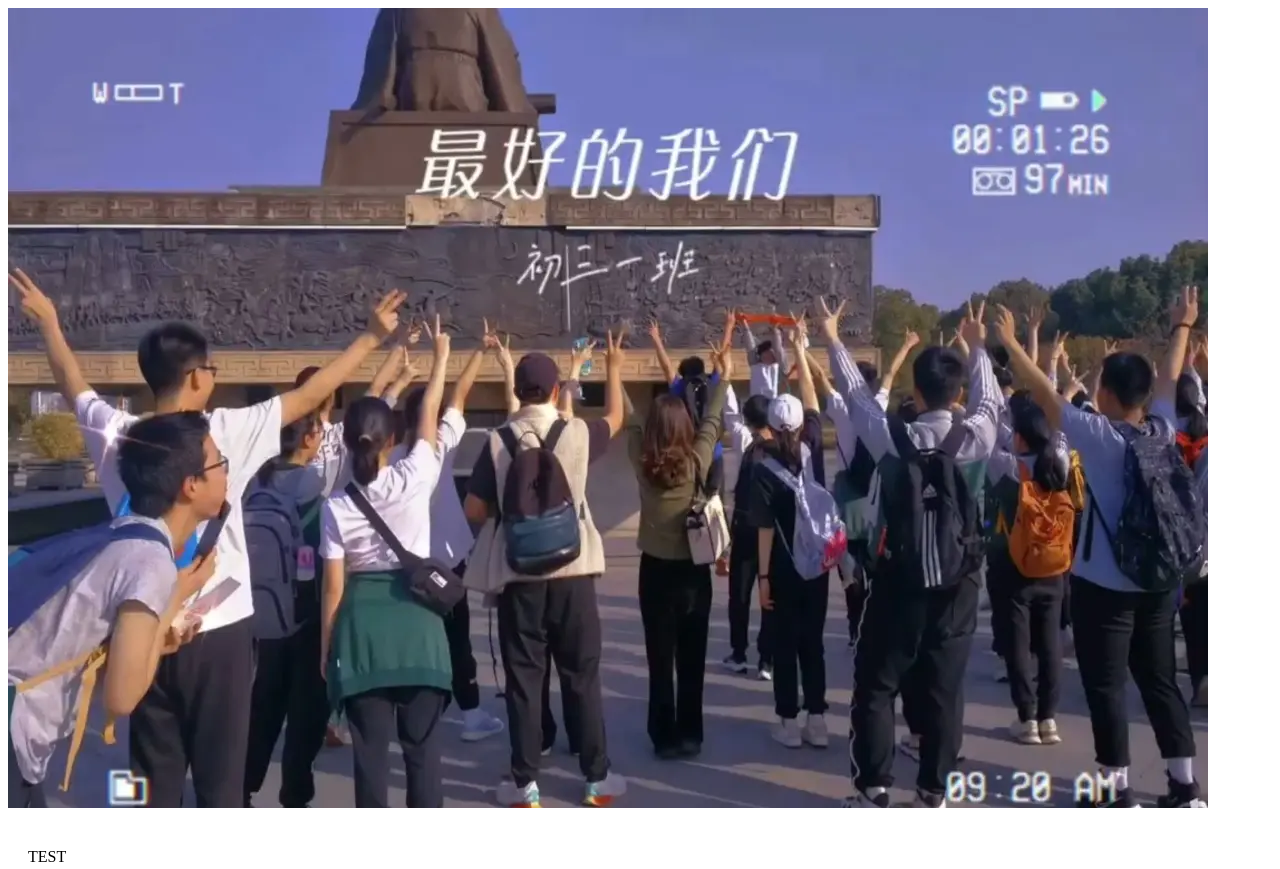
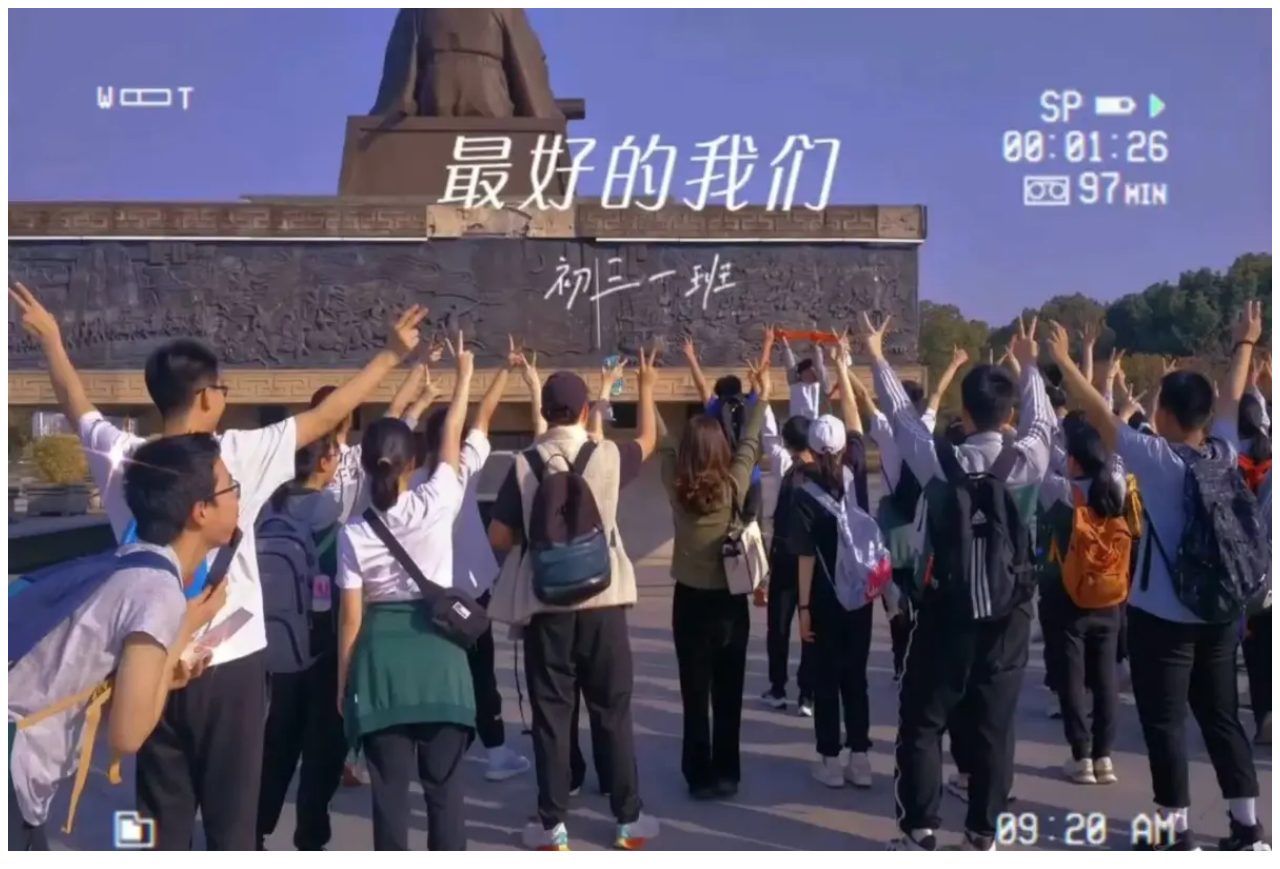
Before and after one commit to SLZ2020ClassOne/SLZ2020ClassOne.github.io, a plain HTML site: page index.html in a window 1280 px wide. Shown: the top 869 px of the page. Drawn offline with Linux system fonts and the light colour scheme.

Commit message:
Update index.html

```diff
--- a/index.html
+++ b/index.html
@@ -14,7 +14,10 @@
                 .header{
                         height: auto;
                 }
-                .header div{
+                .header img{
+                        width: 100%;
+                        height: 100%;
+                        object-fit: contain;
                 }
 		.footer{
 			height: 30px;
```
